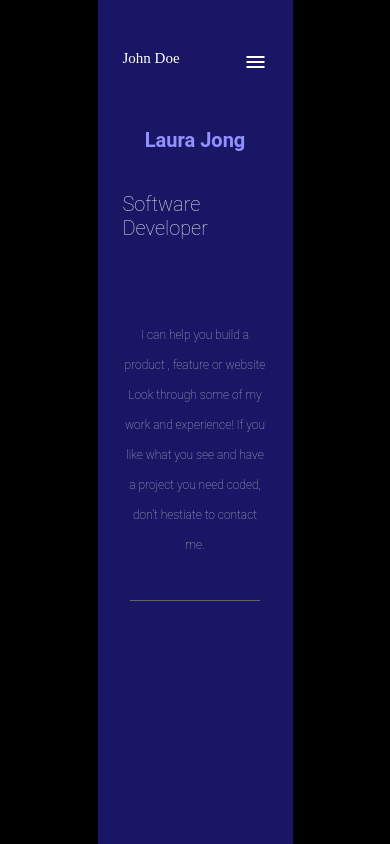
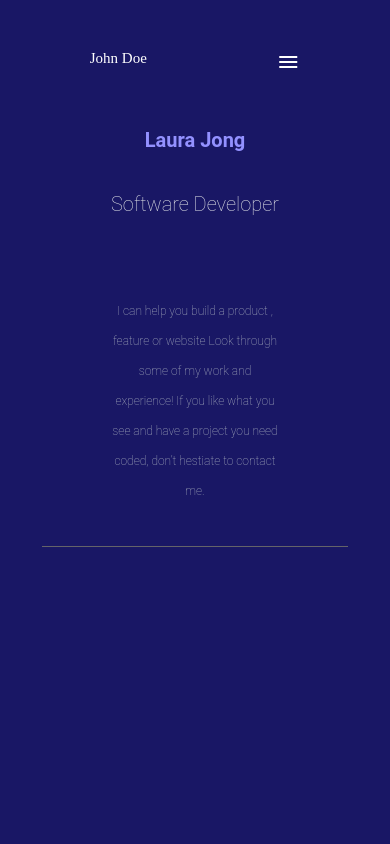
Before and after one commit to armandocomellas1/Mobile-skeleton, a website: page index.html in a window 390 px wide. Shown: the top 844 px of the page. Drawn offline with nearby package versions, Linux system fonts and the light colour scheme.

Commit message:
Adding some last suggestions about the desktop and mobile screen sizeing

```diff
--- a/style.css
+++ b/style.css
@@ -11,14 +11,14 @@ body {
 
 .container {
   background-color: #191765;
-  width: 20%;
+  width: 100%;
   height: 100vh;
   margin: auto;
 }
 
 .menucontainer {
   display: flex;
-  justify-content: space-between;
+  justify-content: space-around;
   padding: 50px 25px;
 }
 
@@ -63,6 +63,7 @@ body {
   font-weight: lighter;
   text-align: center;
   line-height: 30px;
+  width: 20%
 }
 
 .division_section {
@@ -85,7 +86,7 @@ body {
 @media only screen and (max-width: 764px) {
   .container {
     background-color: #191765;
-    width: 50%;
+    width: 100%;
     height: 100vh;
     margin: auto;
   }
@@ -109,5 +110,6 @@ body {
     color: #b3bac5;
     font-size: 12px;
     line-height: 30px;
+    width: 50%;
   }
 }
```
